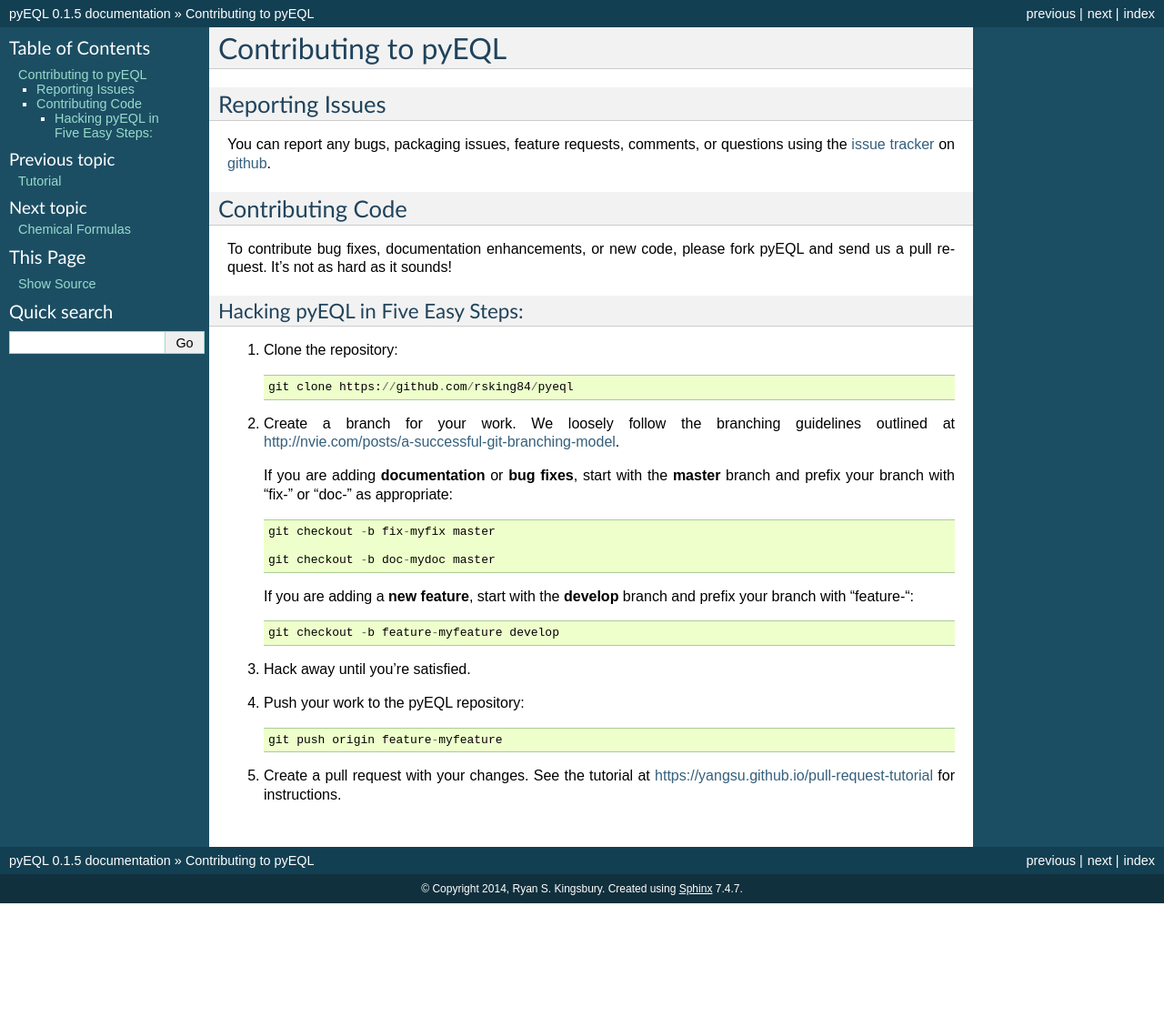
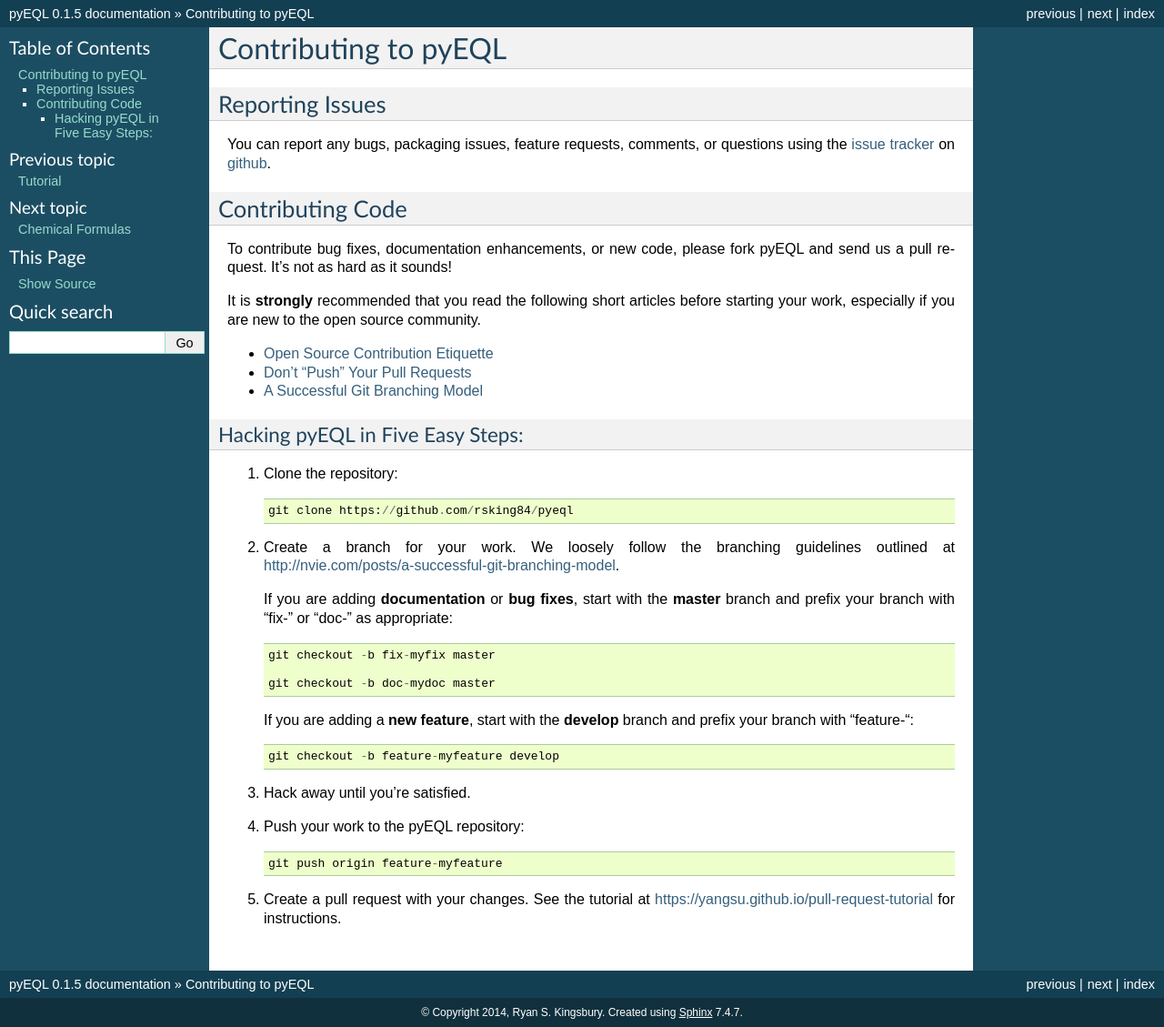
Before and after one commit to KingsburyLab/pyEQL, a Sphinx documentation site: the page built from pyEQL/docs/source/contributing.rst, in a window 1280 px wide. Shown: the whole page at 91% size. Built offline with Sphinx 7.4.7, drawn with Linux system fonts in a browser that asks for light colours; before the commit the page ends 993 px from its top, so only the background shows below that.

Commit message:
Add some open source contribution references to documentation

```diff
--- a/pyEQL/docs/source/contributing.rst
+++ b/pyEQL/docs/source/contributing.rst
@@ -14,6 +14,14 @@ Contributing Code
 
 To contribute bug fixes, documentation enhancements, or new code, please
 fork pyEQL and send us a pull request. It's not as hard as it sounds!
+
+It is **strongly** recommended that you read the following short articles
+before starting your work, especially if you are new to the open source community.
+
+* `Open Source Contribution Etiquette <http://tirania.org/blog/archive/2010/Dec-31.html>`_
+* `Don't "Push" Your Pull Requests <https://www.igvita.com/2011/12/19/dont-push-your-pull-requests/>`_
+* `A Successful Git Branching Model <http://nvie.com/posts/a-successful-git-branching-model>`_
+
 
 Hacking pyEQL in Five Easy Steps:
 ---------------------------------
```
